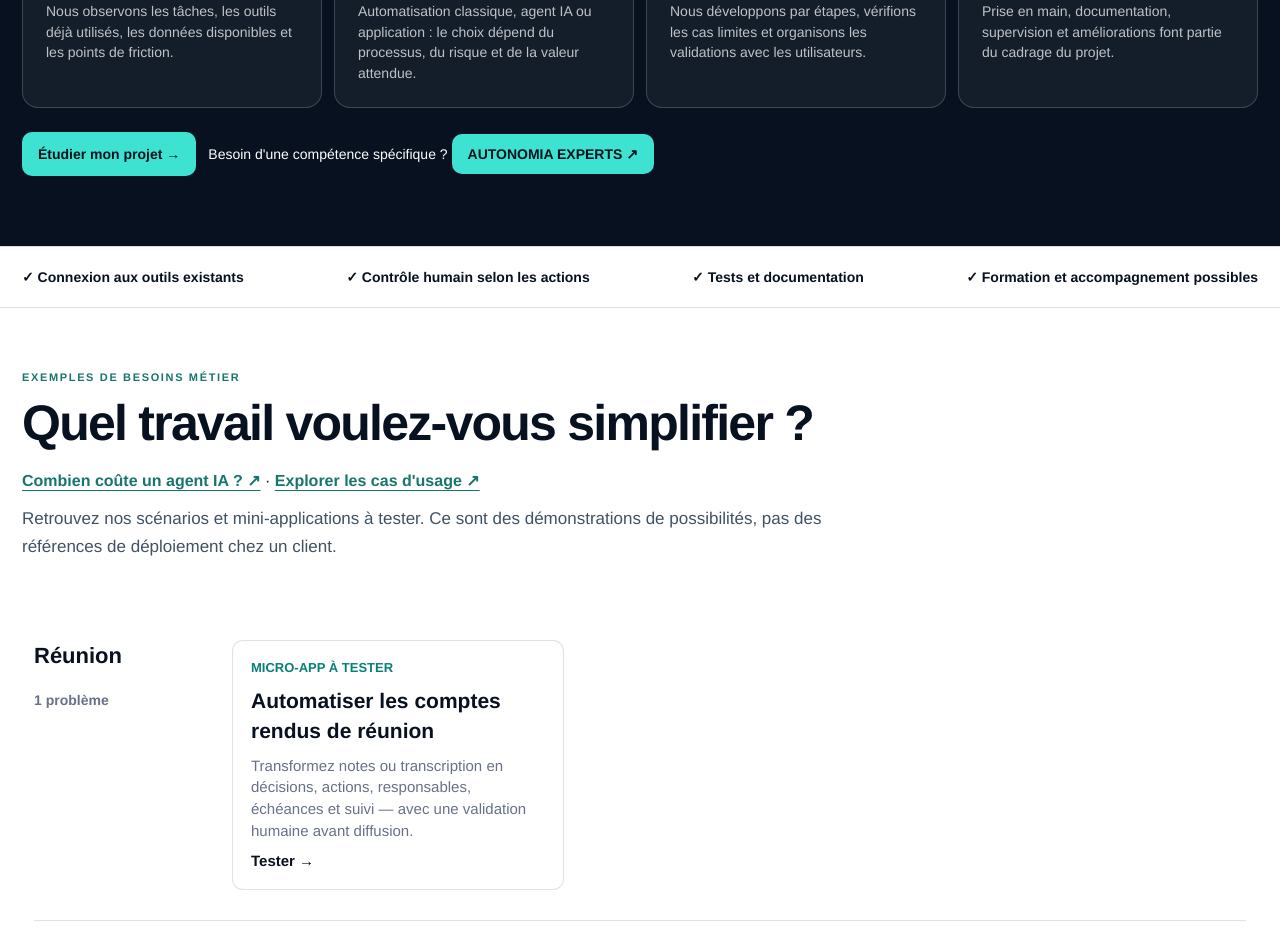
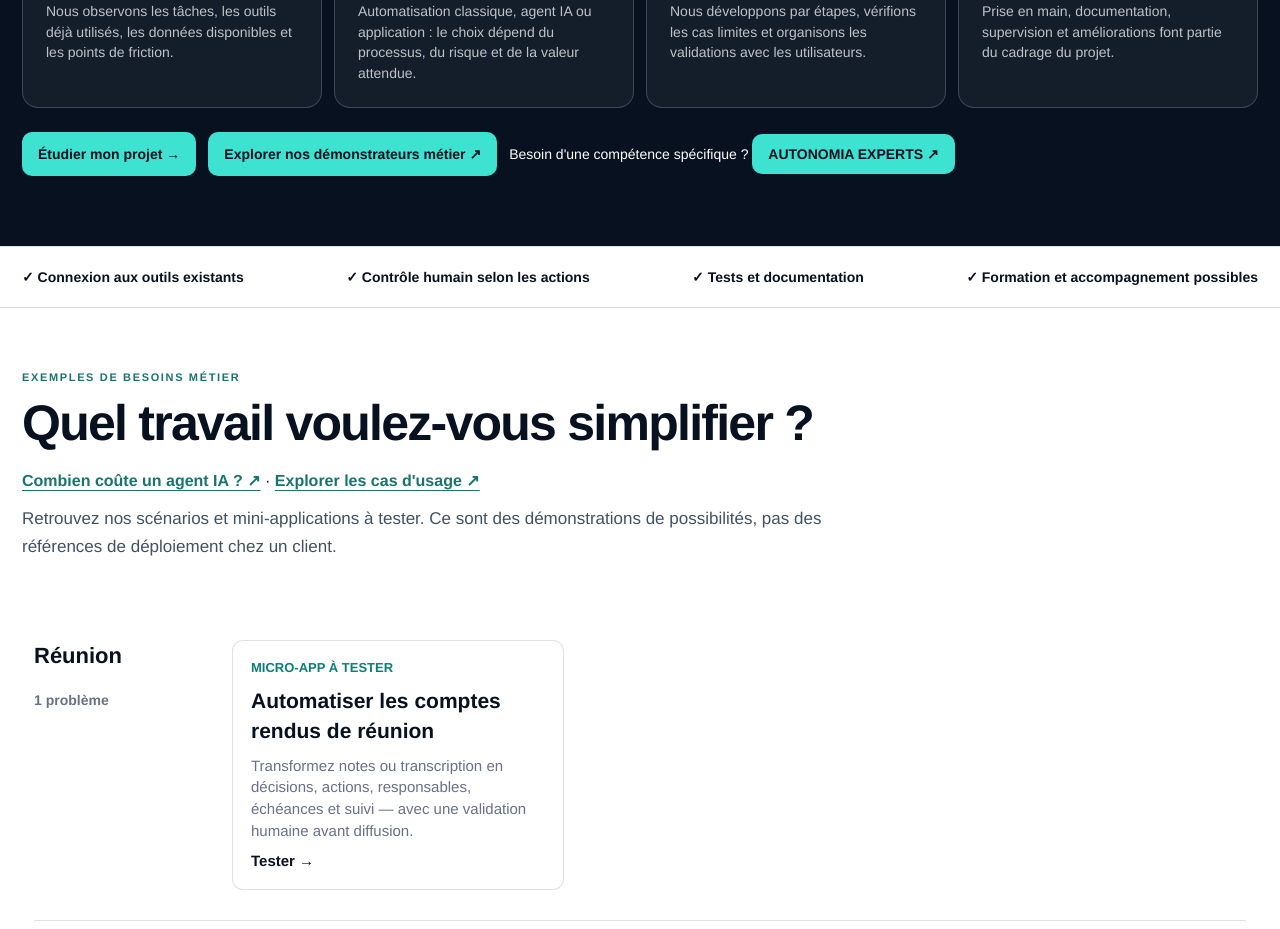
Before and after one commit to aristote-app/Autonomia-MCP, a Next.js app in the folder site/: page /solutions-ia in a window 1280 px wide. Shown: the part 1960-2889 px from the top of the page. Built offline with nearby package versions, Linux system fonts and the light colour scheme; no server answers.

Commit message:
feat(build): add demonstrators hub to offers

```diff
--- a/site/app/solutions-ia/page.js
+++ b/site/app/solutions-ia/page.js
@@ -117,6 +117,7 @@ export default function SolutionsIaPage() {
           </div>
           <div className={styles.methodFooter}>
             <Link href="/start">Étudier mon projet →</Link>
+            <Link href="/demonstrateurs-ia">Explorer nos démonstrateurs métier ↗</Link>
             <span>Besoin d'une compétence spécifique ? <Link href="/experts">AUTONOMIA EXPERTS ↗</Link></span>
           </div>
         </div>
```
